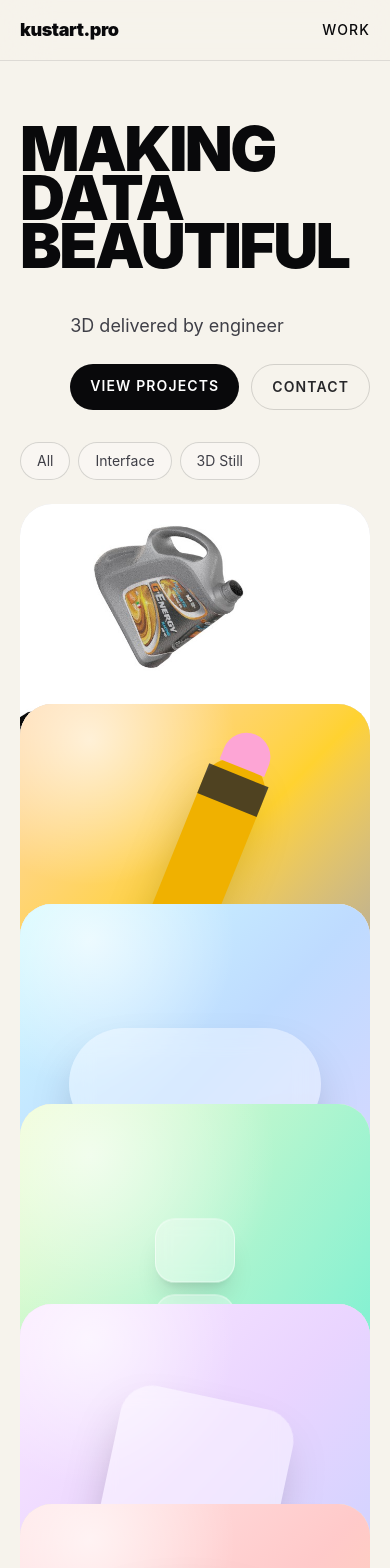
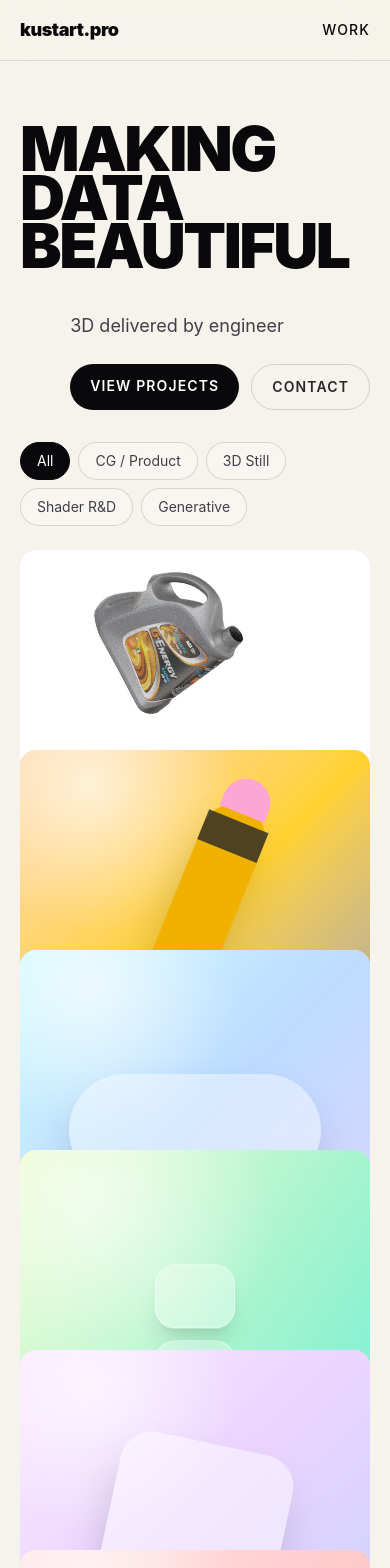
Before and after one commit to ex-truder/input-to-form, a React (Vite) app: page /en in a window 390 px wide. Shown: the top 1568 px of the page. Built offline with nearby package versions, Linux system fonts and the light colour scheme.

Commit message:
Filters Fix

```diff
--- a/src/components/projects/ProjectCard.jsx
+++ b/src/components/projects/ProjectCard.jsx
@@ -16,7 +16,7 @@
   return (
     <Link
       to={`/${locale}/work/${project.slug}`}
-      className={`group relative block overflow-hidden rounded-[2rem] bg-zinc-200 ${ratio}`}
+      className={`group relative block overflow-hidden rounded-[1rem] bg-zinc-200 ${ratio}`}
       style={{ animationDelay: `${index * 50}ms` }}
     >
       <div className="absolute inset-0">
@@ -29,7 +29,7 @@
 
       <div className="absolute inset-0 z-10 bg-black/0 transition duration-300 group-hover:bg-black/5" />
 
-      <div className="absolute inset-x-0 bottom-0 z-20 flex items-end justify-between gap-6 p-5 opacity-0 transition duration-300 group-hover:opacity-100">
+      <div className="absolute inset-x-0 bottom-0 z-20 flex items-end justify-between gap-6 p-5 opacity-0 transition duration-600 group-hover:opacity-100">
         <div className="rounded-2xl bg-white/70 px-4 py-3 text-sm backdrop-blur-md">
           <h3 className="font-semibold tracking-tight text-zinc-950">
             {getText(project.title, locale)}
@@ -38,10 +38,6 @@
             {getText(project.type, locale)}
           </p>
         </div>
-
-        <span className="rounded-full bg-zinc-950 px-4 py-2 text-xs font-medium uppercase tracking-wider text-white">
-          Open
-        </span>
       </div>
     </Link>
   );
--- a/src/data/projects.js
+++ b/src/data/projects.js
@@ -38,7 +38,11 @@
       en: "Glass System",
       ru: "Стеклянная система",
     },
-    type: "CG / Product",
+    type: {
+      en: "CG / Product",
+      ru: "Продукт",
+    },
+    typeKey: "CG / Product",
     year: "2026",
     client: "Personal Study",
     duration: "00:04",
@@ -79,10 +83,13 @@
   },
   {    slug: "procedural-pencil",
     title: "Procedural Pencil",
-    type: "3D Still",
+    type: {
+      en: "3D Still",
+      ru: "3D модель",
+    },
+    typeKey: "3D Still",
     year: "2026",
     client: "Personal Study",
-    typeKey: "3D Still",
     duration: "00:06",
     featured: false,
     ratio: "square",
@@ -166,7 +173,11 @@
   },
   {    slug: "material-study",
     title: "Material Study",
-    type: "Shader R&D",
+    type: {
+      en: "Shader R&D",
+      ru: "Шейдер R&D",
+    },
+    typeKey: "Shader R&D",
     year: "2025",
     client: "Internal R&D",
     duration: "00:10",
@@ -294,43 +305,170 @@
       { type: "process", items: reusableProcess },
     ],
   },
-  {    slug: "synthetic-plant",
-    title: "Synthetic Plant",
-    type: "Generative",
+  { slug: "synthetic-plant",
+
+  title: {
+    en: "Synthetic Plant",
+    ru: "Синтетическое растение",
+  },
+
+  typeKey: "generative",
+
+  type: {
+    en: "Generative",
+    ru: "Генеративная графика",
+  },
+
   year: "2024",
-    client: "Personal Study",
+
+  client: {
+    en: "Personal Study",
+    ru: "Личный проект",
+  },
+
   duration: "00:21",
   featured: true,
   ratio: "square",
   accent: "from-green-100 via-lime-200 to-yellow-100",
   shape: "plant",
-    description: "Procedural leaves, staged botanical forms and calm synthetic gardening.",
-    subtitle: "A generative botanical study built as if it were a small product collection.",
-    tools: ["Cinema 4D", "Houdini", "Generative Forms", "Octane"],
-    cover: { type: "placeholder" },
-    hero: { type: "placeholder" },
+
+  description: {
+    en: "Procedural leaves, staged botanical forms and calm synthetic gardening.",
+    ru: "Процедурные листья, постановочные ботанические формы и спокойная синтетическая ботаника.",
+  },
+
+  subtitle: {
+    en: "A generative botanical study built as if it were a small product collection.",
+    ru: "Генеративное ботаническое исследование, собранное как небольшая продуктовая коллекция.",
+  },
+
+  tools: [
+    "Houdini",
+    "Cinema 4D",
+    {
+      en: "Generative Forms",
+      ru: "Генеративные формы",
+    },
+    "Octane",
+  ],
+
+  cover: {
+    type: "image",
+    src: "/projects/synthetic-plant/cover.jpg",
+    alt: {
+      en: "Synthetic Plant cover image",
+      ru: "Обложка проекта Синтетическое растение",
+    },
+  },
+
+  hero: {
+    type: "video",
+    src: "/projects/synthetic-plant/hero.mp4",
+    poster: "/projects/synthetic-plant/cover.jpg",
+  },
+
   blocks: [
     {
       type: "text",
-        label: "Project note",
+
+      label: {
+        en: "Project note",
+        ru: "О проекте",
+      },
+
       columns: [
-          "This is the reference project for the current template: large visual blocks, short explanation, tool tags and a clean path to the next case.",
-          "To turn it into a real case, replace only the data object and media files. The page itself should not require layout edits.",
+        {
+          en: "This project started as a procedural study of botanical forms.",
+          ru: "Проект начался как процедурное исследование ботанических форм.",
+        },
+        {
+          en: "The goal was to create a flexible visual system rather than one isolated render.",
+          ru: "Целью было создать гибкую визуальную систему, а не один изолированный рендер.",
+        },
       ],
     },
+
     {
       type: "mediaGrid",
       items: [
-          { type: "placeholder", shape: "plant" },
-          { type: "placeholder", shape: "totem" },
+        {
+          type: "image",
+          src: "/projects/synthetic-plant/01.jpg",
+          alt: {
+            en: "Synthetic plant detail render",
+            ru: "Детальный рендер синтетического растения",
+          },
+        },
+        {
+          type: "image",
+          src: "/projects/synthetic-plant/02.jpg",
+          alt: {
+            en: "Synthetic plant material study",
+            ru: "Материальное исследование синтетического растения",
+          },
+        },
       ],
     },
-      { type: "process", items: reusableProcess },
+
+    {
+      type: "process",
+      items: [
+        {
+          title: {
+            en: "Input",
+            ru: "Входные данные",
+          },
+          text: {
+            en: "References, botanical structure and visual constraints.",
+            ru: "Референсы, ботаническая структура и визуальные ограничения.",
+          },
+        },
+        {
+          title: {
+            en: "System",
+            ru: "Система",
+          },
+          text: {
+            en: "Procedural growth setup, material rules and lighting.",
+            ru: "Процедурная система роста, правила материалов и свет.",
+          },
+        },
+        {
+          title: {
+            en: "Output",
+            ru: "Результат",
+          },
+          text: {
+            en: "Hero renders, detail crops and reusable visual assets.",
+            ru: "Hero-рендеры, детальные кропы и переиспользуемые визуальные ассеты.",
+          },
+        },
+      ],
+    },
+
     {
       type: "credits",
       items: [
-          { label: "Role", value: "Generative forms, lookdev, art direction" },
-          { label: "Outputs", value: "Hero renders, crops, motion-ready assets" },
+        {
+          label: {
+            en: "Role",
+            ru: "Роль",
+          },
+          value: {
+            en: "Generative forms, lookdev, art direction",
+            ru: "Генеративные формы, lookdev, арт-дирекшн",
+          },
+        },
+        {
+          label: {
+            en: "Outputs",
+            ru: "Результаты",
+          },
+          value: {
+            en: "Hero renders, crops, motion-ready assets",
+            ru: "Hero-рендеры, кропы, ассеты для motion-задач",
+          },
+        },
       ],
     },
   ],
@@ -457,9 +595,12 @@
       ru: "Все",
     },
   },
+
   ...Array.from(
     new Map(
-      projects.map((project) => [
+      projects
+        .filter((project) => project.typeKey)
+        .map((project) => [
           project.typeKey,
           {
             key: project.typeKey,
@@ -469,7 +610,6 @@
     ).values()
   ),
 ];
-
 export function getProject(slug) {
   return projects.find((project) => project.slug === slug);
 }
--- a/src/i18n/config.js
+++ b/src/i18n/config.js
@@ -13,7 +13,10 @@
 
 export const UI = {
   en: {
-    motto: "Making data beautiful",
+    mottotop: "Making data beautiful",
+    mottobottom: "From input to form",
+    explanation01: "You bring sketches, CAD, scans, briefs, datasets or a vague idea. I build the visual system: models, renders, motion, technical assets and interactive prototypes.",
+    explanation02: "If you are not sure of what do you really need or feeling overwhelmed with anything related to 3D, don't hesitate to contact me. Let's discuss!",
     text01: "3D delivered by engineer",
     work: "Work",
     projects: "Projects",
@@ -33,7 +36,10 @@
   },
 
   ru: {
-    motto: "Превращаю данные в визуал",
+    mottotop: "Превращаю данные в визуал",
+    mottobottom: "From input to form",
+    explanation01: "Ваши данные в любом виде: скетч, CAD файлы, 3D сканы, массивы данных или просто Ваша идея в свободной форме. От меня 3D модели, рендеры, моушн, технические ассеты или прототипы",
+    explanation02: "Если Вы не знаете точно что именно Вам нужно, смело пишите мне. Разберёмся вместе!",
     text01: "Инженерный подход к 3D",
     work: "Работы",
     projects: "Проекты",
--- a/src/pages/HomePage.jsx
+++ b/src/pages/HomePage.jsx
@@ -9,19 +9,21 @@
 export default function HomePage() {
   const locale = useLocale();
   const ui = UI[locale];
-  const [active, setActive] = useState("All");
+
+  const [active, setActive] = useState("all");
 
   const visibleProjects = useMemo(() => {
-    if (active === "All") return projects;
-    return projects.filter((project) => project.type === active);
+    if (active === "all") return projects;
+
+    return projects.filter((project) => project.typeKey === active);
   }, [active]);
 
   return (
     <>
-      <section className="mx-auto max-w-[1600px] px-5 pb-8 pt-16 md:px-8 md:pb-12 md:pt-24">
+      <section className="mx-auto max-w-[1600px] px-5 pb-8 pt-16 md:px-8 md:pb-12 md:pt-12">
         <div className="grid gap-10 md:grid-cols-[1.2fr_0.8fr] md:items-end">
           <h1 className="max-w-5xl text-[16vw] font-black uppercase leading-[0.78] tracking-[-0.04em] md:text-[5vw]">
-            {ui.motto}
+            {ui.mottotop}
           </h1>
           <div className="max-w-xl justify-self-end text-balance text-lg leading-relaxed text-zinc-700 md:text-xl">
             {ui.text01}
@@ -65,14 +67,14 @@
         </div>
       </section>
 
-      <section className="mx-auto grid max-w-[1600px] gap-8 px-5 py-24 md:grid-cols-[0.8fr_1.2fr] md:px-8 md:py-32">
-        <h2 className="text-5xl font-black uppercase leading-none tracking-[-0.05em] md:text-8xl">From input to form</h2>
+      <section className="mx-auto grid max-w-[1600px] gap-8 px-5 py-24 md:grid-cols-[0.8fr_1.2fr] md:px-8 md:py-8">
+        <h2 className="text-5xl font-black uppercase leading-[0.78] tracking-[-0.04em] md:text-8xl">From input to form</h2>
         <div className="grid gap-8 text-lg leading-relaxed text-zinc-700 md:grid-cols-2">
           <p>
-            You bring sketches, CAD, scans, briefs, datasets or a vague idea. I build the visual system: models, renders, motion, technical assets and interactive prototypes.
+            {ui.explanation01}
           </p>
           <p>
-            The site is now data-driven: add a folder with media, add one object to the projects array, and the homepage, work list and project page update automatically.
+            {ui.explanation02}
           </p>
         </div>
       </section>
```
Lines whose indentation alone changed are shown as unchanged.
